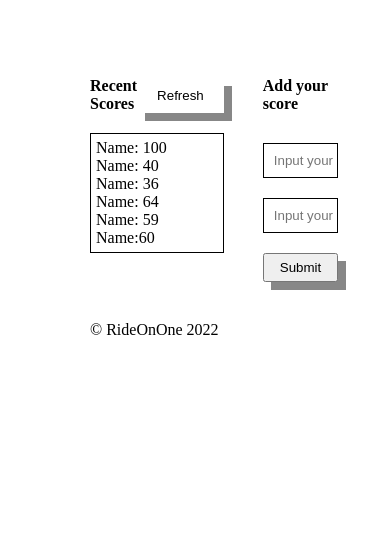
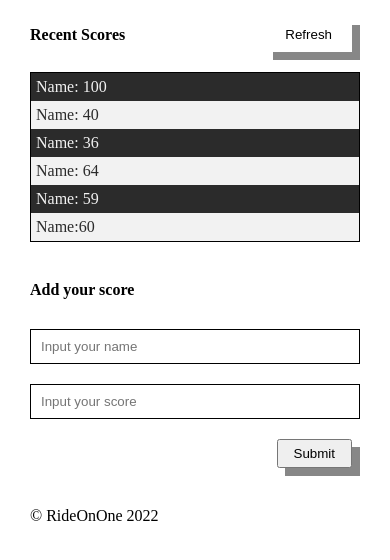
Before and after one commit to kendoriddy/Leaderboard, a website built with webpack: page src/index.html in a window 390 px wide. Shown: the part 60-620 px from the top of the page. Built offline with nearby package versions, Linux system fonts and the light colour scheme.

Commit message:
Complete set up

```diff
--- a/src/index.html
+++ b/src/index.html
@@ -4,7 +4,7 @@
     <meta charset="UTF-8" />
     <meta http-equiv="X-UA-Compatible" content="IE=edge" />
     <meta name="viewport" content="width=device-width, initial-scale=1.0" />
-    <title>Webpack Exercise</title>
+    <title>Leaderboard</title>
   </head>
   <body>
     <div class="container">
--- a/src/style.css
+++ b/src/style.css
@@ -27,6 +27,7 @@ ul {
 
 .pre-scores button {
   background-color: #fff;
+  margin-right: 8px;
   padding: 10px 20px;
   border: none;
   box-shadow: 8px 8px 0px 0px rgba(0, 0, 0, 0.47);
@@ -37,7 +38,10 @@ ul {
 .score-board {
   margin-top: 20px;
   border: 1px solid #000;
-  padding: 5px;
+}
+
+.score-board ul li {
+    padding: 5px;
 }
 
 input {
@@ -59,17 +63,29 @@ form {
 form button {
   float: right;
   padding: 5px 15px;
+  margin-right: 8px;
   box-shadow: 8px 8px 0px 0px rgba(0, 0, 0, 0.47);
   -webkit-box-shadow: 8px 8px 0px 0px rgba(0, 0, 0, 0.47);
   -moz-box-shadow: 8px 8px 0px 0px rgba(0, 0, 0, 0.47);
 }
 
-.even {
+li:nth-child(even) {
   background-color: #f2f2f2;
   color: #2b2b2b;
+  width: 100%;
+  padding: 0px;
 }
 
-.odd {
+li:nth-child(odd) {
   background-color: #2b2b2b;
   color: #f2f2f2;
 }
+
+@media screen and (max-width: 768px) {
+    .board-body {
+        display: grid;
+        grid-template-columns: 1fr;
+        padding: 20px;
+        gap: 10vw;
+      }
+}
```
